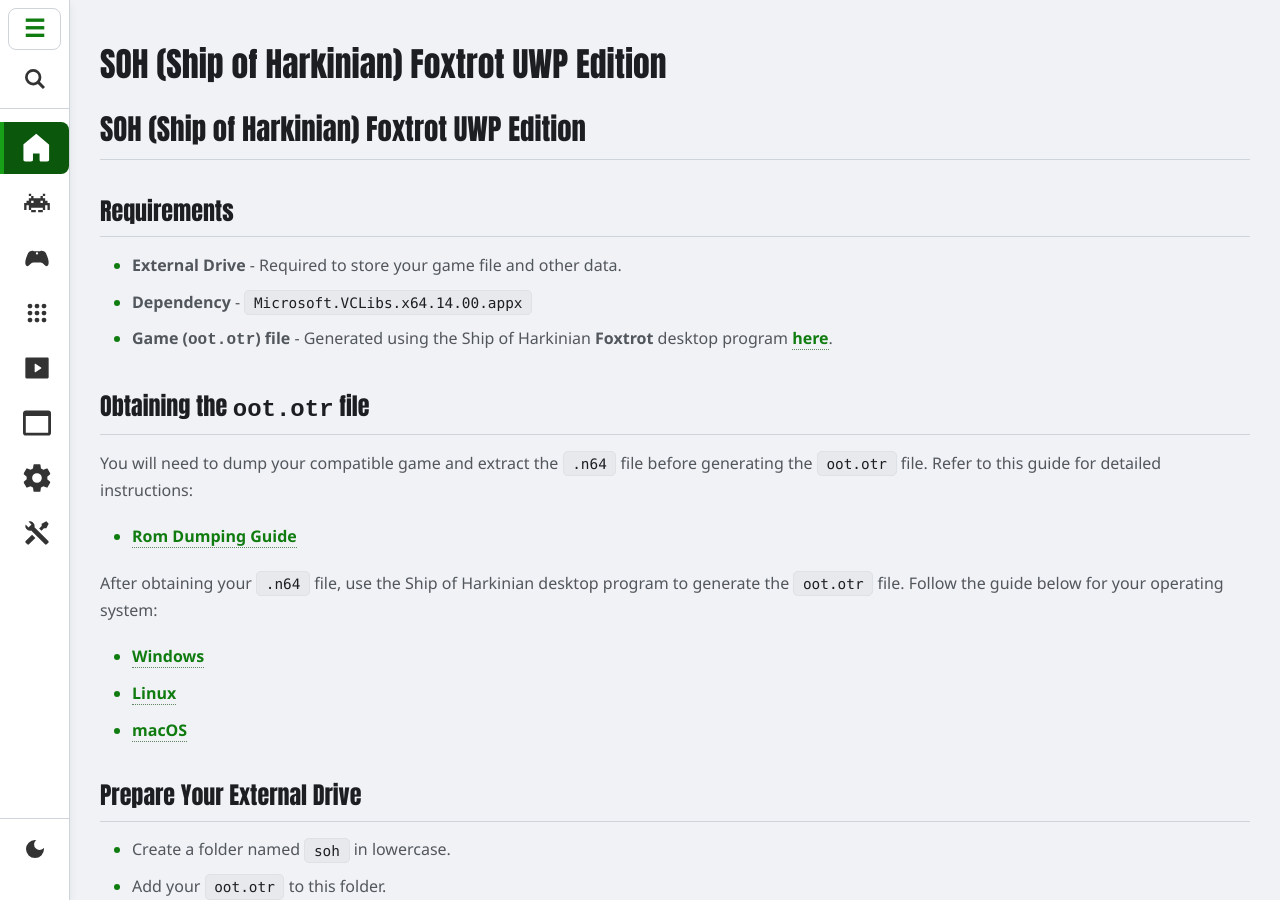
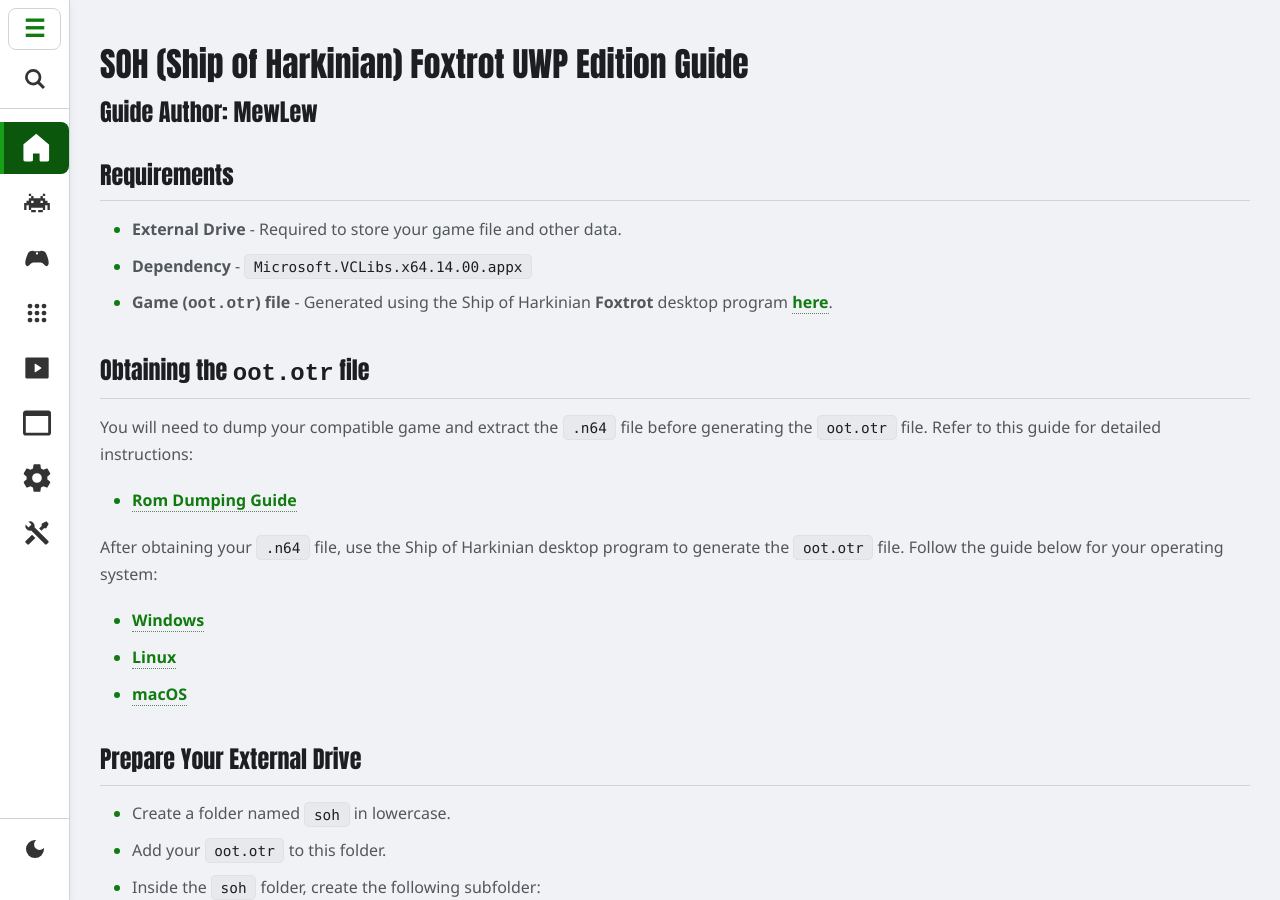
Before and after one commit to EmulationRevival/emulationrevival.github.io, a Jekyll site: the page built from guides/ports/soh.md, in a window 1280 px wide and 900 px high. Built offline with Jekyll 4.4.1, drawn with Linux system fonts in a browser that asks for light colours.

Commit message:
Update soh.md

```diff
--- a/guides/ports/soh.md
+++ b/guides/ports/soh.md
@@ -1,11 +1,10 @@
 ---
 layout: template
-title: "SOH (Ship of Harkinian) Foxtrot UWP Edition"
+title: "SOH (Ship of Harkinian) Foxtrot UWP Edition Guide"
 permalink: /guides/ports/soh-guide/
 description: "A guide for setting up SOH (Ship of Harkinian) Foxtrot UWP Edition on dev mode."
+author: "MewLew"
 ---
-
-## SOH (Ship of Harkinian) Foxtrot UWP Edition
 
 ### Requirements
 - **External Drive** - Required to store your game file and other data.
```
